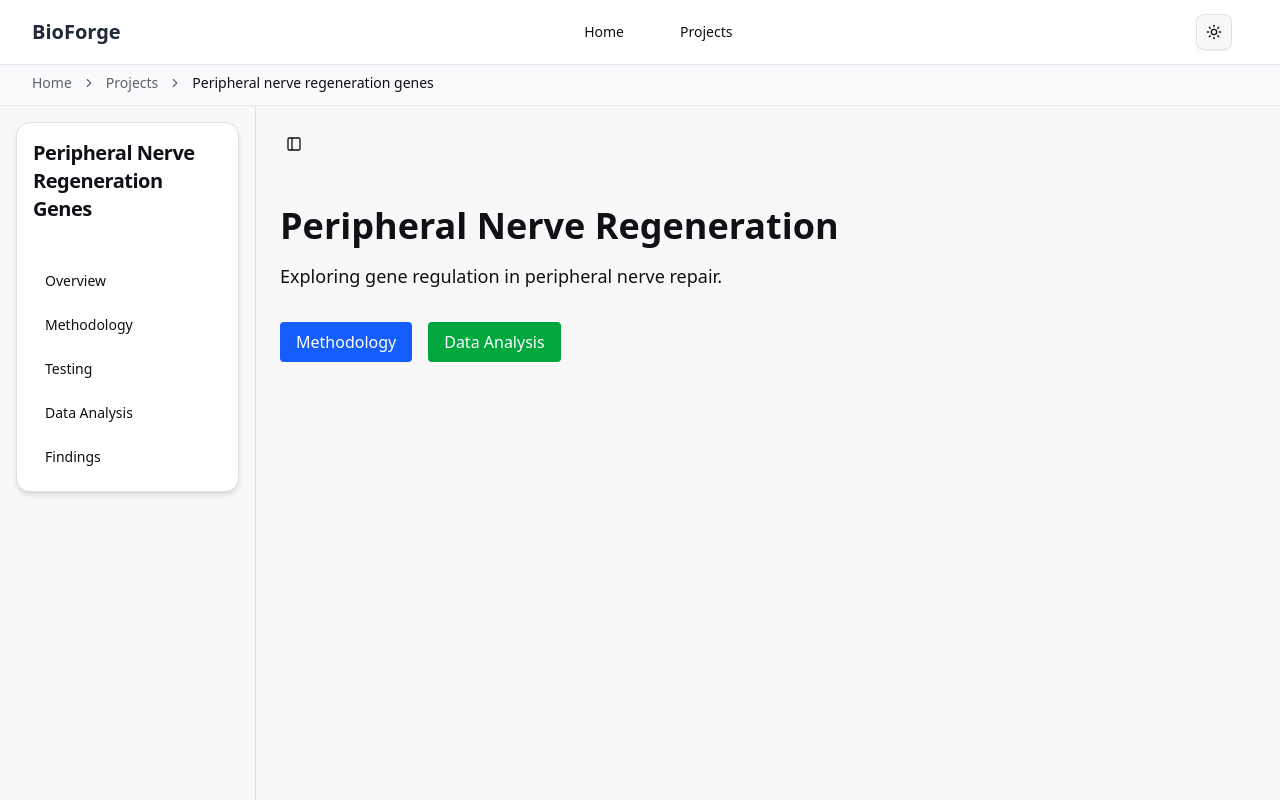
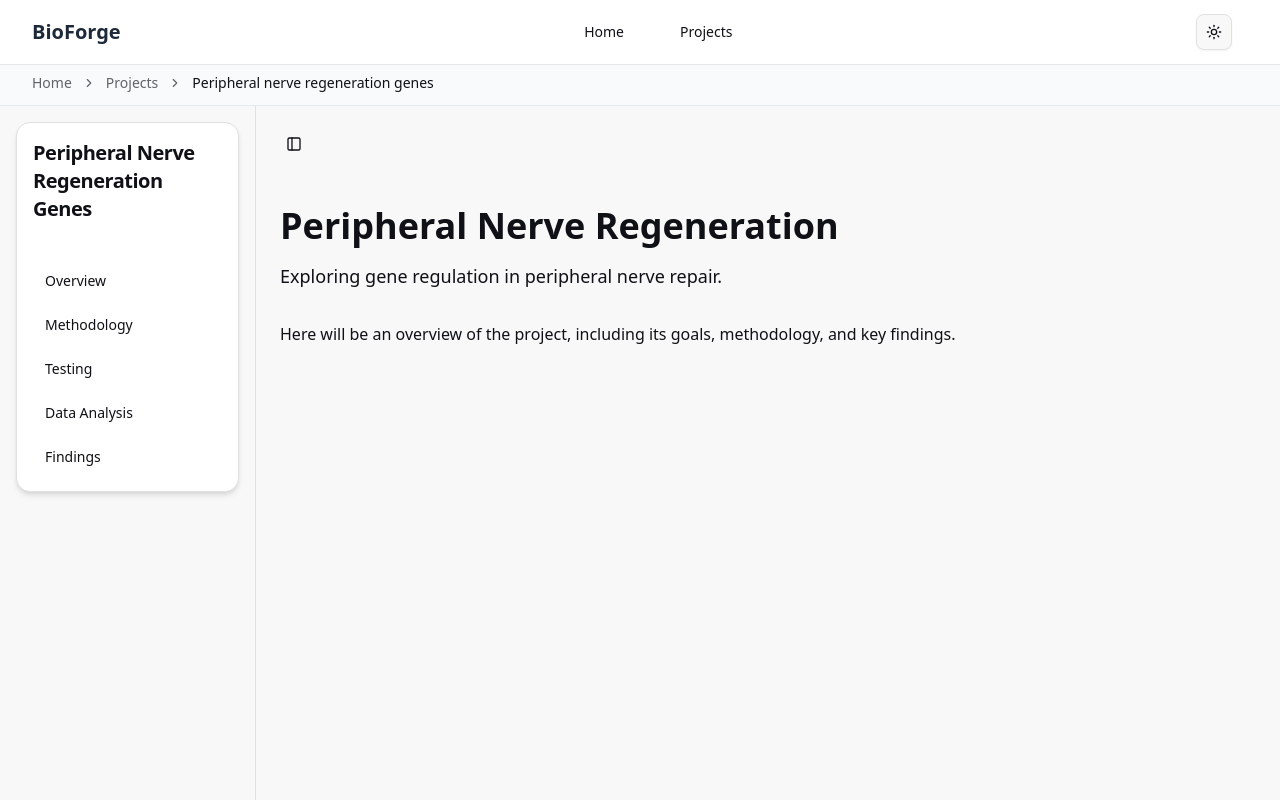
Before and after one commit to PeculiarYeti679/bioflow, a Next.js app: page /projects/peripheral-nerve-regeneration-genes in a window 1280 px wide. Shown: the top 800 px of the page. Built offline with nearby package versions, Linux system fonts and the light colour scheme.

Commit message:
refactor: remove unused Link components and update project overview text

```diff
--- a/app/projects/[slug]/page.tsx
+++ b/app/projects/[slug]/page.tsx
@@ -1,7 +1,7 @@
 // app/projects/[slug]/page.tsx
 import { notFound } from "next/navigation";
 import { getProjectBySlug } from "@/lib/projects";
-import Link from "next/link";
+
 
 export default async function ProjectOverviewPage({
   params,
@@ -16,18 +16,8 @@ export default async function ProjectOverviewPage({
       <h1 className="text-4xl font-bold">{project.title}</h1>
       <p className="mt-4 text-lg">{project.description}</p>
       <nav className="mt-8 flex gap-4">
-        <Link
-          href={`/projects/${project.slug}/methodology`}
-          className="px-4 py-2 bg-blue-600 text-white rounded"
-        >
-          Methodology
-        </Link>
-        <Link
-          href={`/projects/${project.slug}/data-analysis`}
-          className="px-4 py-2 bg-green-600 text-white rounded"
-        >
-          Data Analysis
-        </Link>
+     Here will be an overview of the project, including its goals, methodology, and key findings.
+
       </nav>
     </article>
   );
```
